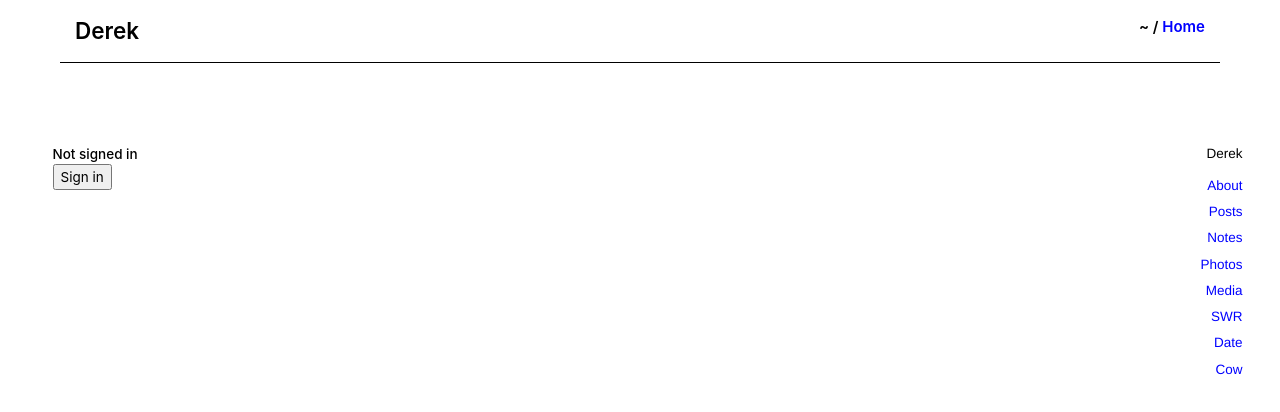
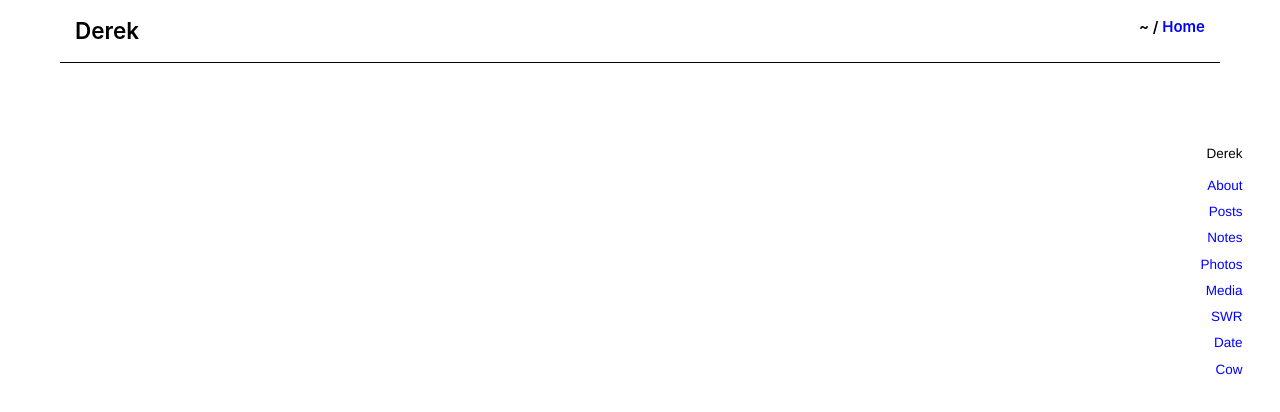
Before and after one commit to derekpodi/derekpodi.com, a Next.js app: page / in a window 1280 px wide. Shown: the top 412 px of the page. Built offline with nearby package versions, Linux system fonts and the light colour scheme; no server answers.

Commit message:
remove test signin button

```diff
--- a/pages/index.js
+++ b/pages/index.js
@@ -24,7 +24,8 @@ export default function Home({ allPostsData }) {
         <title>{siteTitle}</title>
       </Head>
 
-      <Component />
+      {/* <Component /> */}
+
       {/*TODO: ADD/Fix Landing Page
 
       <section className={utilStyles.headingMd}>
```
